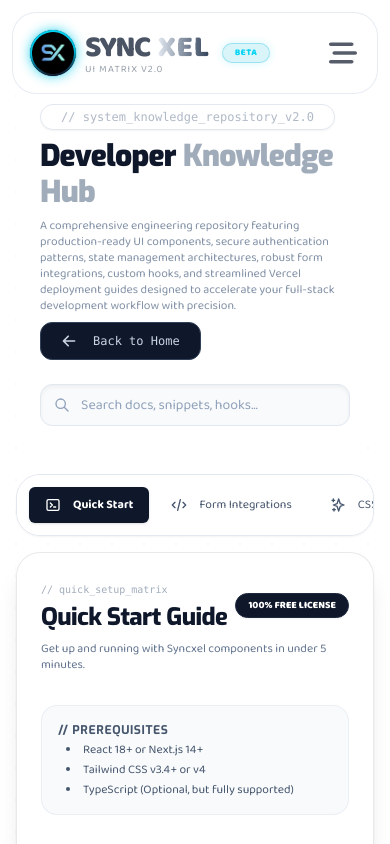
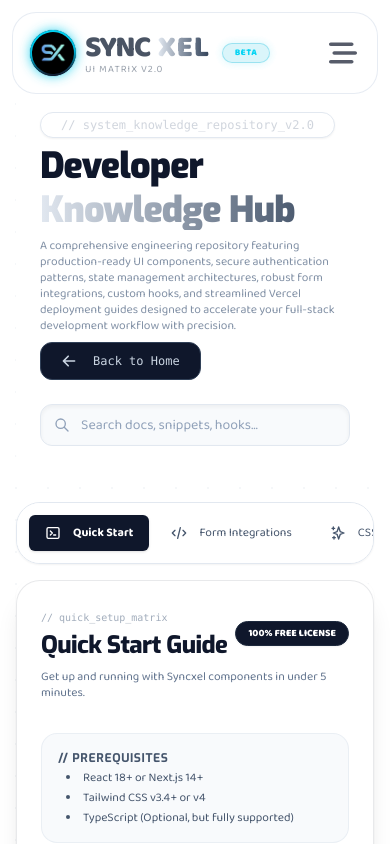
Before and after one commit to lakshan-beast/SyncXel, a React (Vite) app: page /docs in a window 390 px wide. Shown: the top 844 px of the page. Built offline with nearby package versions, Linux system fonts and the light colour scheme.

Commit message:
style: Update layout and spacing in Footer, Hero, HubHeader, KnowledgeHubHeader, and Documentation components for improved visual consistency

```diff
--- a/src/components/Footer.jsx
+++ b/src/components/Footer.jsx
@@ -43,9 +43,9 @@ export default function Footer() {
   const currentYear = new Date().getFullYear();
 
   return (
-    <footer className="relative bg-slate-950 pt-0 md:pt-2 pb-5 px-2 sm:px-8 border-t border-white/20 overflow-hidden rounded-t-3xl">
+    <footer className="relative bg-slate-950 pt-0 md:pt-2 pb-5 px-2 sm:px-8 border-t border-white/20 overflow-hidden rounded-t-3xl w-full">
       <motion.div
-        className="max-w-7xl mx-auto space-y-3 relative z-10"
+        className="max-w w-full mx-auto space-y-3 relative z-10"
         variants={containerVariants}
         initial="hidden"
         whileInView="visible"
--- a/src/components/Hero.jsx
+++ b/src/components/Hero.jsx
@@ -229,7 +229,7 @@ export default function Hero() {
               whileHover={{ scale: 1.05, y: -2 }}
               whileTap={{ scale: 0.92, y: 1 }}
               transition={{ type: "spring", stiffness: 400, damping: 15 }}
-              className="w-80 lg:w-90 h-12 px-8 rounded-4xl bg-slate-900 text-white font-medium text-sm md:text-base hover:bg-slate-800 transition-all flex items-center justify-between shadow-sm group cursor-pointer font-baloo">
+              className="w-80 lg:w-90 h-12 px-8 rounded-4xl bg-slate-900 text-white font-medium text-base  hover:bg-slate-800 transition-all flex items-center justify-between shadow-sm group cursor-pointer font-baloo">
               <div className="flex items-center space-x-4">
                 <HiOutlineSparkles className="w-5 h-5 text-slate-300 group-hover:-rotate-12 group-hover:scale-125 transition-transform shrink-0 duration-300" />
                 {/* Desktop view: Code style */}
--- a/src/components/HubHeader.jsx
+++ b/src/components/HubHeader.jsx
@@ -10,19 +10,19 @@ import { MdOutlineTipsAndUpdates } from "react-icons/md";
 
 export default function HubHeader() {
   return (
-    <div className="space-y-2 mb-8 font-mono">
+    <div className="space-y-2 mb-6 font-mono">
       {/* HEADER & TECH SYSTEM BAR (White / Light Theme) */}
       <div className="flex flex-col md:flex-row md:items-center justify-between gap-6 bg-white border-none border-slate-50 px-6 py-3 sm:px-8 sm:py-7 rounded-2xl shadow-sm relative overflow-hidden">
         {/* Left Column: Title, Expanded Description, Metadata & Back Button */}
         <div className="space-y-2 relative z-10 max-w-2xl">
           {/* Terminal Style Pill Badge */}
-          <div className="inline-flex items-center space-x-2 px-4 py-1 rounded-full bg-slate-50 border border-slate-200 text-slate-600 text-xs font-mono shadow-xs">
+          <div className="inline-flex items-center space-x-2 px-5 py-1 rounded-full bg-white border border-slate-200 text-slate-500/50 text-xs font-mono shadow-xs">
             {/* <HiSparkles className="w-3.5 h-3.5 text-slate-700" /> */}
             <span>// next_gen_ui_ecosystem_v2.0</span>
           </div>
 
-          <h1 className="text-3xl sm:text-4xl lg:text-5xl font-black text-slate-900 tracking-tight leading-tight">
-            Developer <span className="text-slate-400">Components Hub</span>
+          <h1 className="text-4xl lg:text-5xl font-black text-slate-900 tracking-tight leading-tight">
+            Developer <span className="text-transparent bg-clip-text bg-linear-to-r from-slate-200 to-slate-700 block sm:inline mt-1 sm:mt-0">Components Hub</span>
           </h1>
 
           {/* Expanded Rich Description */}
--- a/src/components/KnowledgeHubHeader.jsx
+++ b/src/components/KnowledgeHubHeader.jsx
@@ -79,21 +79,20 @@ export default function KnowledgeHubHeader({
   quickStartData,
 }) {
   return (
-    <div className="space-y-2 mb-6 font-mono">
+    <div className="space-y-2 mb-8 font-mono">
       {/* HEADER & LIVE SEARCH BAR */}
       <div className="flex flex-col md:flex-row md:items-center justify-between gap-6 bg-white border-none border-slate-200 p-6 sm:px-2 sm:py-5 rounded-2xl shadow-none relative overflow-hidden">
-        {/* Subtle Background Glow */}
-        {/* <div className="absolute -right-10 -top-10 w-40 h-40 bg-slate-100 rounded-full blur-2xl pointer-events-none" /> */}
-
         {/* Title & Expanded Rich Description */}
         <div className="space-y-2 relative z-10 max-w-2xl">
-          <div className="inline-flex items-center space-x-2 px-5 py-1 rounded-full bg-white border border-slate-200 text-slate-500/50 text-xs font-mono shadow-xs">
-            {/* <HiSparkles className="w-3.5 h-3.5 text-slate-500" /> */}
+          <div className="inline-flex items-center space-x-2 px-5 py-1 rounded-full bg-white border border-slate-200 text-slate-500/30 text-xs font-mono shadow-xs">
             <span>// system_knowledge_repository_v2.0</span>
           </div>
 
-          <h2 className="text-3xl sm:text-4xl lg:text-5xl font-black text-slate-900 tracking-tight">
-            Developer <span className="text-slate-500/60">Knowledge Hub</span>
+          <h2 className="text-4xl lg:text-5xl font-black text-slate-900 tracking-tight">
+            Developer{" "}
+            <span className="text-transparent bg-clip-text bg-linear-to-r from-slate-200 to-slate-700 block sm:inline mt-1 sm:mt-0">
+              Knowledge Hub
+            </span>
           </h2>
 
           <p className="text-slate-500/80 text-xs sm:text-sm leading-thight font-baloo">
--- a/src/pages/Documentation.jsx
+++ b/src/pages/Documentation.jsx
@@ -193,7 +193,7 @@ export default function Documentation() {
   const activeIntegration = integrationsData?.[integrationSubTab] || {};
 
   return (
-    <div className="min-h-screen bg-white text-slate-900 py-0 mt-0 lg:mt-12 px-4 lg:px-5 mb-5 max-w-7xl w-full mx-auto font-mono relative overflow-x-hidden">
+    <div className="min-h-screen bg-white text-slate-900 py-0 mt-2 lg:mt-12 px-4 lg:px-5 mb-5 max-w-7xl w-full mx-auto font-mono relative overflow-x-hidden">
       {/* Subtle Grid Background */}
       <div className="absolute inset-0 opacity-20 pointer-events-none bg-[radial-gradient(#cbd5e1_1px,transparent_1px)] [background-size:32px_32px]" />
 
```
